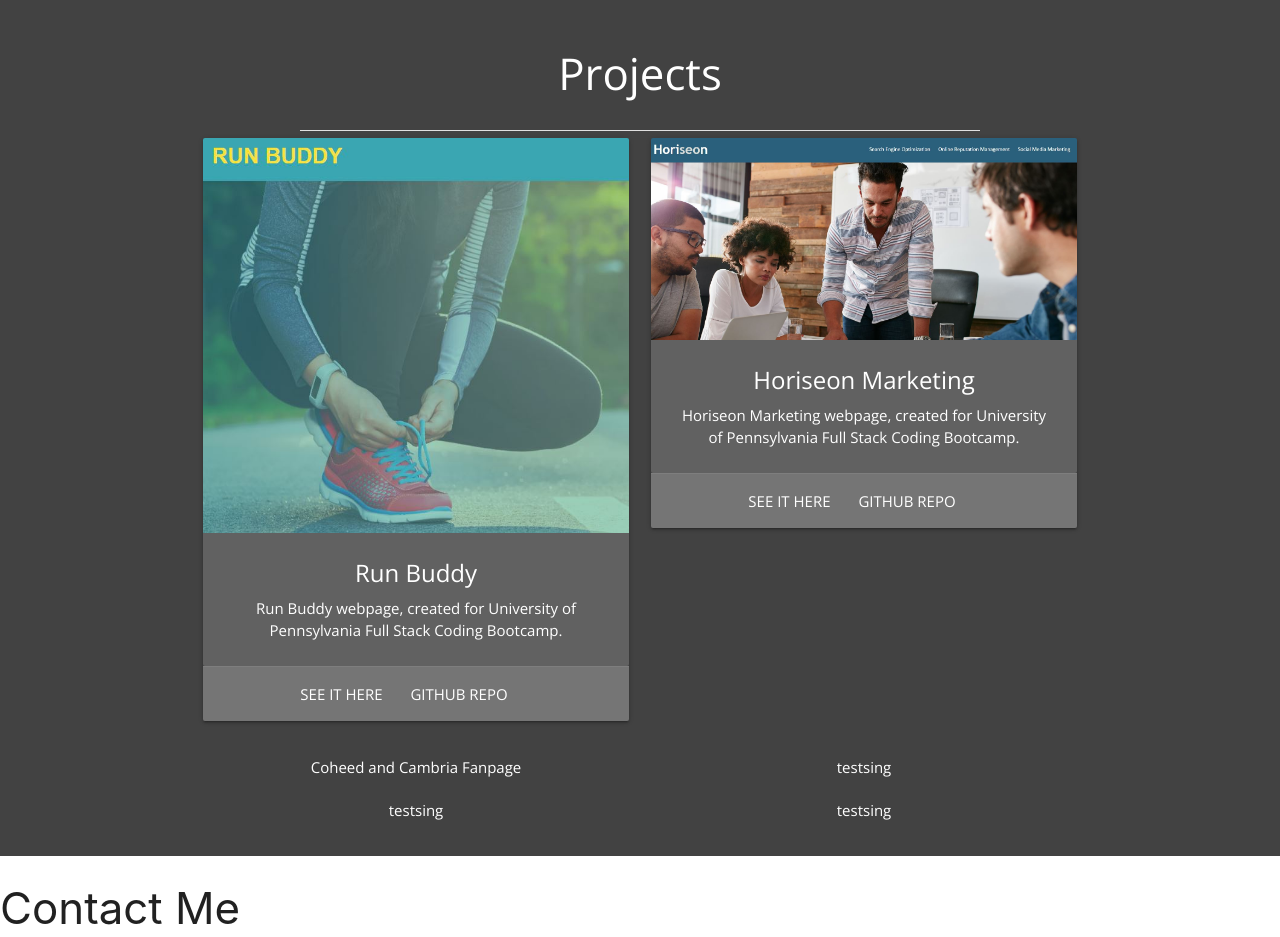
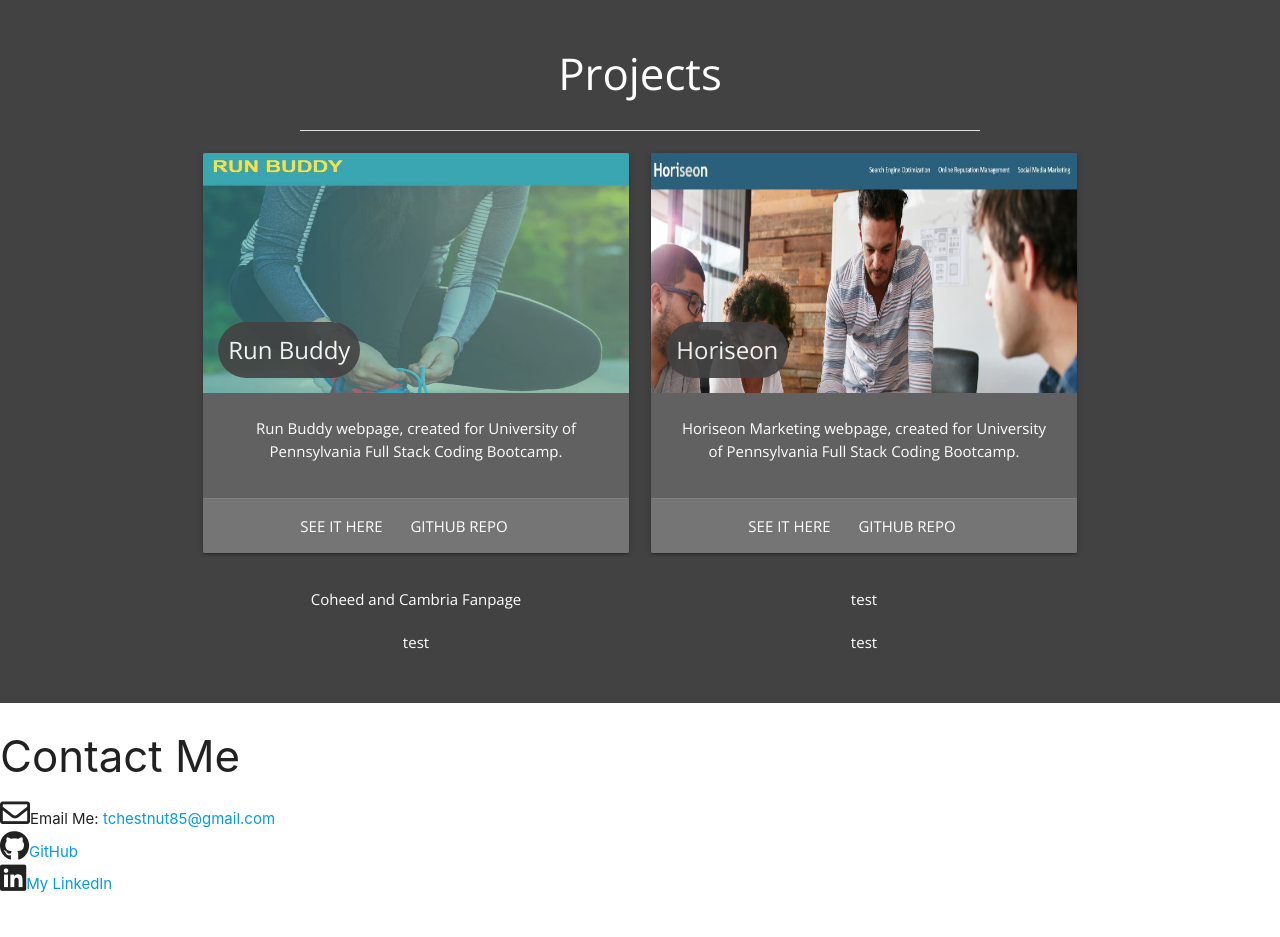
Before and after one commit to tchestnut85/portfolio, a plain HTML site: page index.html in a window 1280 px wide. Shown: the part 760-1697 px from the top of the page. After the commit the page ends 1656 px from the top, so only its background shows below. Drawn offline with nearby package versions, Linux system fonts and the light colour scheme.

Commit message:
updated projects listed and css

```diff
--- a/assets/css/style2.css
+++ b/assets/css/style2.css
@@ -67,7 +67,9 @@
 }
 
 .project-img {
-    vertical-align: middle;
+    height: 300px;
+    position: fixed;
+    overflow: hidden;
 }
 
 /* .grid-item {
@@ -91,6 +93,17 @@ margin-left: 300px;
     color: black;
     transition: color 0.5s;
 }
+
+.project-title {
+    opacity: 0.9;
+    margin: 15px;
+    padding: 10px !important;
+    border-radius: 300px;
+}
+
+/* .project-info {
+    padding: inherit;
+} */
 
 /* .hero-text {
     display: flex;
--- a/index.html
+++ b/index.html
@@ -67,11 +67,11 @@
         </section>
 
         <!-- SKills Section Start-->
-        <section class="section grey darken-3 center-align white-text main-font" id="about-me">
-            <h3 id="about-me" class="heading">Skills</h3>
-            <div class="divider"></div>
+        <section class="skills section grey lighten-5 center-align white-text main-font" id="about-me">
+            <h3 id="about-me" class="heading grey-text text-darken-4">Skills</h3>
+            <div class="divider grey-text text-darken-4"></div>
             <div>
-                <p class="section line-height">
+                <p class="section line-height grey-text text-darken-4">
                     Info and icons about technical skills here.
                     <!-- use fig elements for icons -->
                 </p>
@@ -83,17 +83,17 @@
         <section class="section grey darken-3 center-align white-text main-font" id="projects">
             <h3 class="section heading">Projects</h3>
             <div class="divider"></div>
-            <div class="container">
+            <div class="section container">
                 <div class="row">
                     <div class="col s12 m6 l6 grid-item">
-                        <div class="card grey darken-3">
+                        <div class="card medium grey darken-2 hoverable">
                             <div class="card-image">
-                                <a href="https://tchestnut85.github.io/run-buddy/" target="_blank">
-                                    <img class="project-img" src="./assets/images/project-pics/project-1.JPG"
-                                        alt="Screenshot of Run Buddy website" /></a>
+                                <img class="medium project-img" src="./assets/images/project-pics/project-1.JPG"
+                                    alt="Screenshot of Run Buddy website" />
+                                <a href="https://tchestnut85.github.io/run-buddy/" target="_blank"><span
+                                        class="project-title card-title center-align grey darken-3">Run Buddy</span></a>
                             </div>
-                            <div class="card-content center-align grey darken-2">
-                                <span class="card-title center-align">Run Buddy</span>
+                            <div class="project-info card-content center-align grey darken-2">
                                 <p class="main-font">Run Buddy webpage, created for University of Pennsylvania Full
                                     Stack Coding
                                     Bootcamp.</p>
@@ -108,14 +108,15 @@
                     </div>
 
                     <div class="col s12 m6 l6 grid-item">
-                        <div class="card grey darken-3">
+                        <div class="card medium grey darken-2 hoverable">
                             <div class="card-image">
-                                <a href="https://tchestnut85.github.io/horiseon-marketing/" target="_blank">
-                                    <img class="project-img" src="./assets/images/project-pics/project-2.JPG"
-                                        alt="Screenshot of Horiseon Marketing website" /></a>
+
+                                <img class="project-img" src="./assets/images/project-pics/project-2.JPG"
+                                    alt="Screenshot of Horiseon Marketing website" />
+                                <a href="https://tchestnut85.github.io/horiseon-marketing/" target="_blank"><span
+                                        class="project-title card-title center-align grey darken-3">Horiseon</span></a>
                             </div>
                             <div class="card-content center-align grey darken-2">
-                                <span class="card-title center-align">Horiseon Marketing</span>
                                 <p class="main-font">Horiseon Marketing webpage, created for University of Pennsylvania
                                     Full Stack Coding
                                     Bootcamp.</p>
@@ -144,19 +145,19 @@
                     <div class="col s12 m6 l6 grid-item">
                         <!-- <img src="./assets/images/project-pics/coming-soon.png
                                 alt="Picture showing the text more coming soon" />"-->
-                        <p> testsing</p>
+                        <p> test</p>
                     </div>
                 </div>
                 <div class="row">
                     <div class="col s12 m6 l6 grid-item">
                         <!-- <img src="./assets/images/project-pics/coming-soon.png
                             alt="Picture showing the text more coming soon" />"-->
-                        <p> testsing</p>
+                        <p> test</p>
                     </div>
                     <div class="col s12 m6 l6 grid-item">
                         <!-- <img src="./assets/images/project-pics/coming-soon.png"-
                                 alt="Picture showing the text more coming soon" /> -->
-                        <p> testsing</p>
+                        <p> test</p>
                     </div>
                 </div>
             </div>
```
